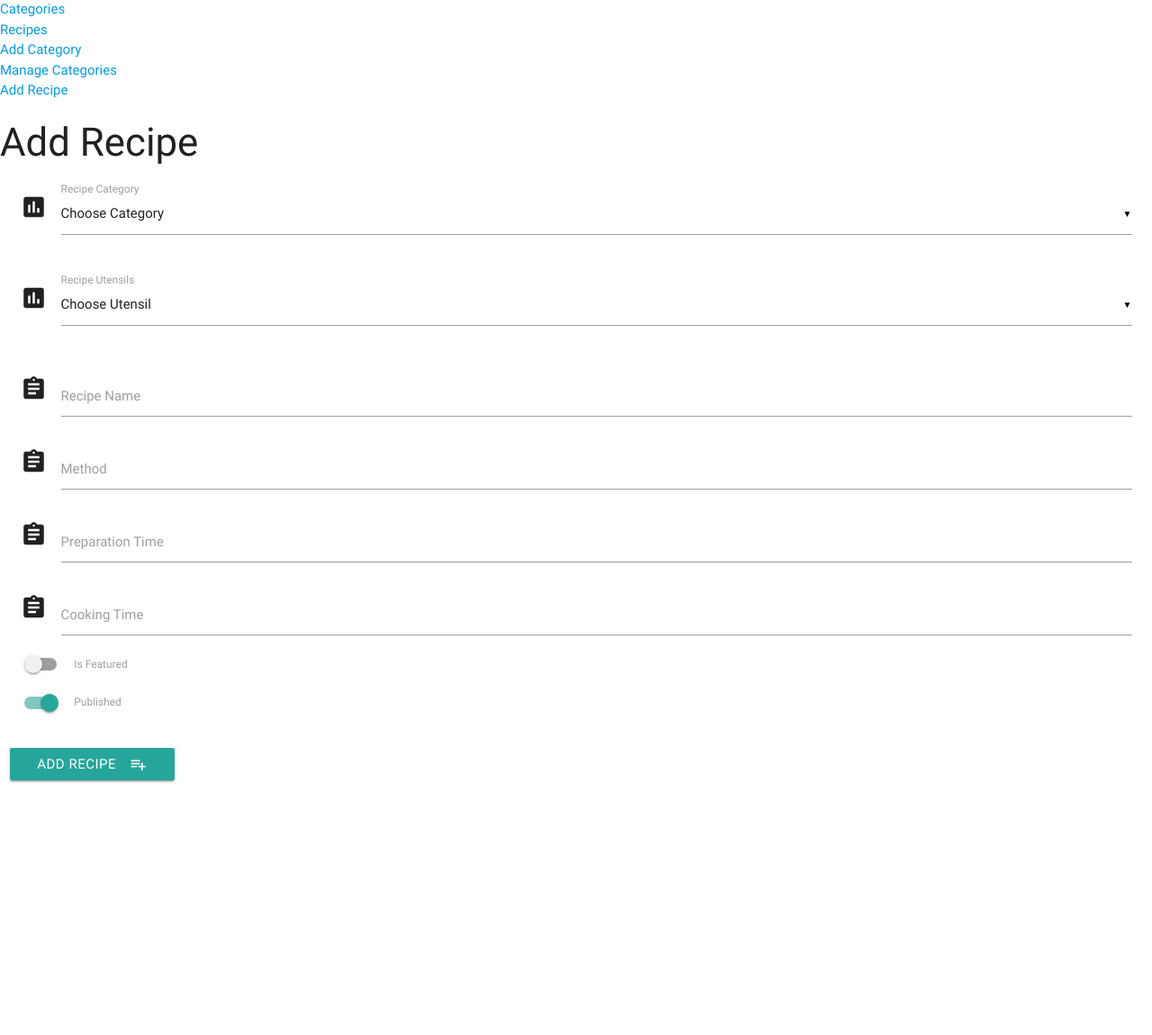
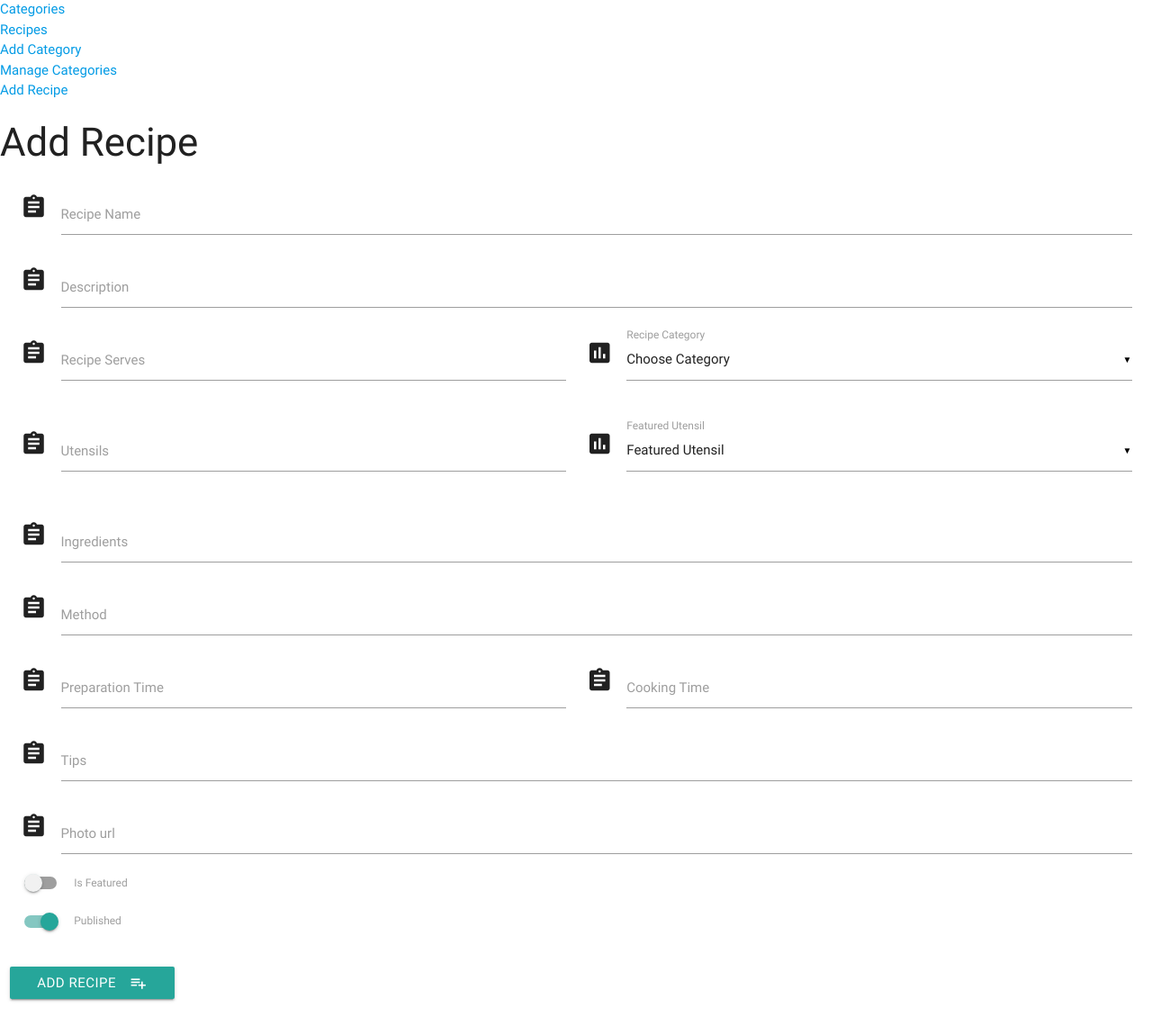
Before and after one commit to jonburdon/windy-millers-bakery, a Flask app: page /add_recipe in a window 1280 px wide. Shown: the part 164-1314 px from the top of the page at 90% size. Before the commit the page ends 1034 px from the top, so only its background shows below. Run offline with Flask 2, Linux system fonts and the light colour scheme; data that the repository does not hold is empty; some libraries are stand-ins or nearby versions.

Commit message:
Refactor to account for db structure changes

```diff
--- a/templates/add_recipe.html
+++ b/templates/add_recipe.html
@@ -5,8 +5,26 @@
 <div class="row">
     <form action="{{ url_for('insert_recipe') }}" method="POST" class="col s12">
         <div class="row">
+            <div class="input-field col s12">
+                <i class="material-icons prefix">assignment</i>
+                <input id="recipe_name" name="recipe_name" type="text">
+                <label for="icon_prefix">Recipe Name</label>
+            </div>
+
+            <div class="input-field col s12">
+                <i class="material-icons prefix">assignment</i>
+                <input id="recipe_description" name="recipe_description" type="text">
+                <label for="icon_prefix">Description</label>
+            </div>
+
+            <div class="input-field col s6">
+                <i class="material-icons prefix">assignment</i>
+                <input id="recipe_serves" name="recipe_serves" type="number">
+                <label for="icon_prefix">Recipe Serves</label>
+            </div>
+
             <div class="row">
-                <div class="input-field col s12">
+                <div class="input-field col s6">
                     <i class="material-icons prefix">poll</i>
                     <select id="category" name="category_name">
 
@@ -22,30 +40,33 @@
 
             </div>
 
+            <div class="input-field col s6">
+                <i class="material-icons prefix">assignment</i>
+                <input id="utensil_list" name="utensil_list" type="text">
+                <label for="icon_prefix">Utensils</label>
+            </div>
 
             <div class="row">
-                <div class="input-field col s12">
+                <div class="input-field col s6">
                     <i class="material-icons prefix">poll</i>
-                    <select multiple id="utensil" name="utensil_name">
-
-
-                      <option value="" disabled selected>Choose Utensil</option>
+                    <select id="featured_utensil" name="featured_utensil">
+                      <option value="" disabled selected>Featured Utensil</option>
                   {% for ut in utensils %}
                       <option value="{{ut.utensil_name}}">{{ut.utensil_name}}</option>
                   {% endfor %}
 
                 </select>
-                    <label>Recipe Utensils</label>
+                    <label>Featured Utensil</label>
                 </div>
 
             </div>
 
-
             <div class="input-field col s12">
                 <i class="material-icons prefix">assignment</i>
-                <input id="recipe_name" name="recipe_name" type="text">
-                <label for="icon_prefix">Recipe Name</label>
+                <input id="ingredient_list" name="ingredient_list" type="text">
+                <label for="icon_prefix">Ingredients</label>
             </div>
+
 
             <div class="input-field col s12">
                 <i class="material-icons prefix">assignment</i>
@@ -53,16 +74,28 @@
                 <label for="icon_prefix">Method</label>
             </div>
 
-            <div class="input-field col s12">
+            <div class="input-field col s6">
                 <i class="material-icons prefix">assignment</i>
                 <input id="preparation_time" name="preparation_time" type="number">
                 <label for="icon_prefix">Preparation Time</label>
             </div>
 
-            <div class="input-field col s12">
+            <div class="input-field col s6">
                 <i class="material-icons prefix">assignment</i>
                 <input id="cooking_time" name="cooking_time" type="number">
                 <label for="icon_prefix">Cooking Time</label>
+            </div>
+
+            <div class="input-field col s12">
+                <i class="material-icons prefix">assignment</i>
+                <input id="tips" name="tips" type="text">
+                <label for="icon_prefix">Tips</label>
+            </div>
+
+            <div class="input-field col s12">
+                <i class="material-icons prefix">assignment</i>
+                <input id="photo_url" name="photo_url" type="text">
+                <label for="icon_prefix">Photo url</label>
             </div>
 
             <div class="row">
```
Also changed, not shown: templates/recipes.html (+8 -16 lines).
